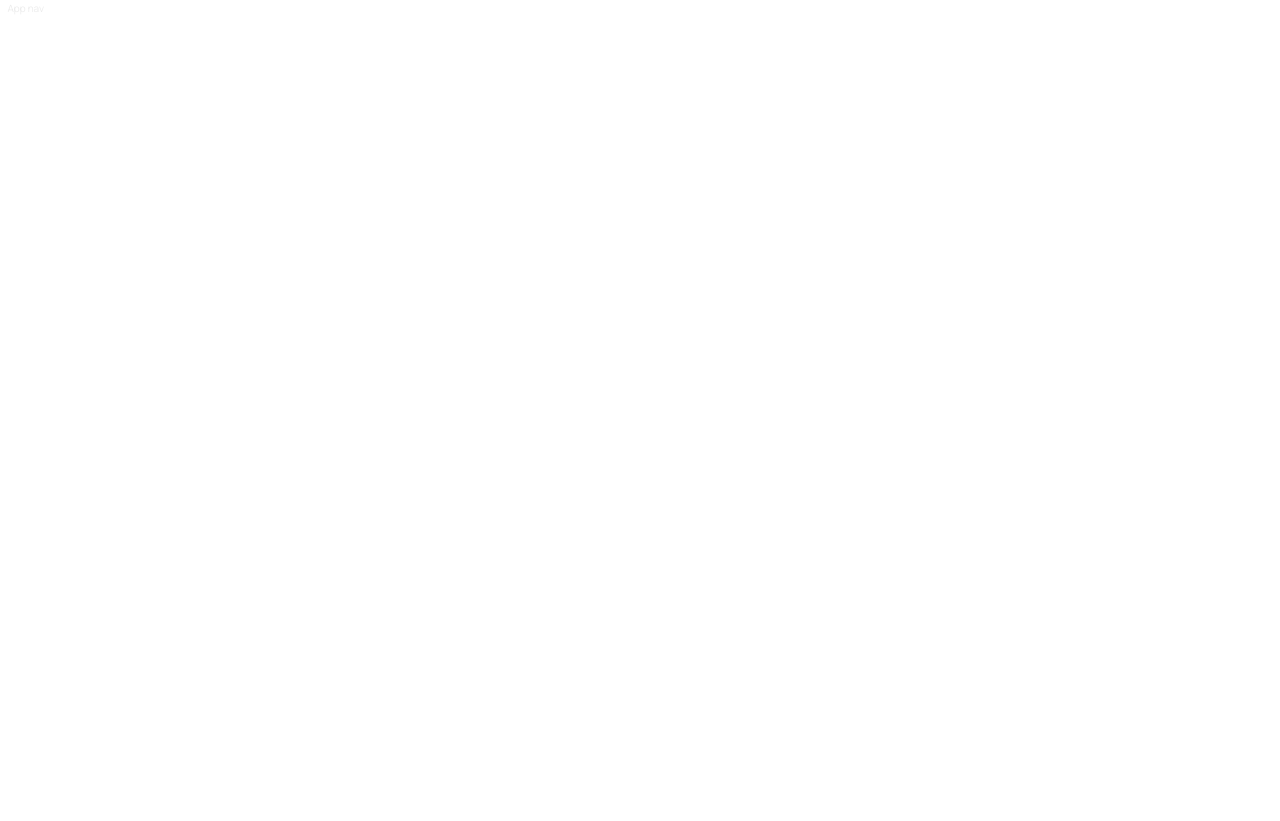
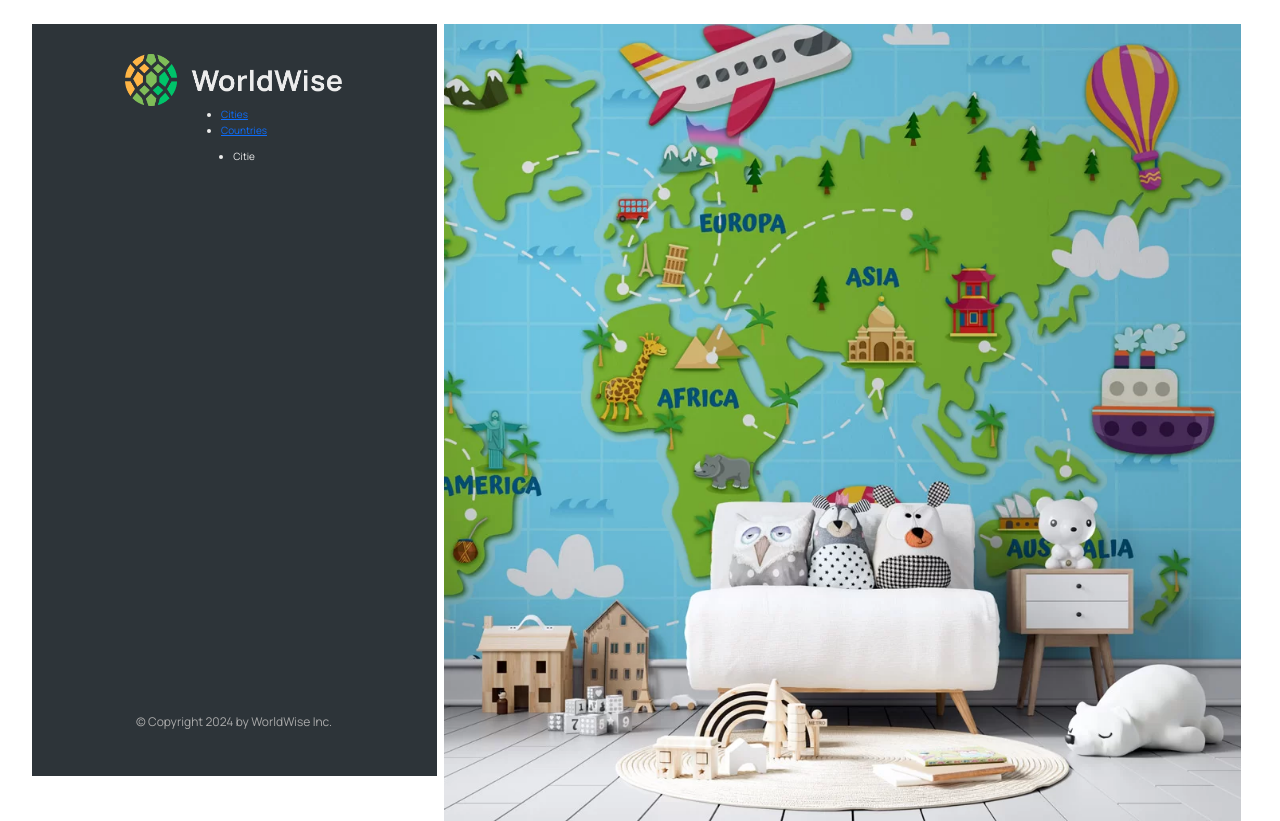
Before and after one commit to AdityaDaniel06/worldWide_React, a React (Vite) app: page /app in a window 1280 px wide. Before the commit the page ends 800 px from the top, so only its background shows below. Built offline with nearby package versions, Linux system fonts and the light colour scheme.

Commit message:
basic routes done

```diff
--- a/src/App.jsx
+++ b/src/App.jsx
@@ -9,18 +9,24 @@ import Pricing from './pages/Pricing';
 import PageNotFound from './pages/PageNotFound';
 import Login from './pages/Login';
 import AppLayout from './pages/AppLayout';
+import CityList from './components/CityList';
 
 function App() {
   return (
     <Container fluid>
       <BrowserRouter>
         <Routes>
-          <Route path="/" element={<Homepage />}></Route>
-          <Route path="product" element={<Product />}></Route>
+          {/* <Route path="/" element={<Homepage />}></Route> */}
+          <Route index element={<Homepage />}></Route>
           <Route path="pricing" element={<Pricing />}></Route>
+          <Route path="products" element={<Product />}></Route>
           <Route path="/login" element={<Login />}></Route>
-          <Route path="/login" element={<Login />}></Route>
-          <Route path="/app" element={<AppLayout />}></Route>
+          <Route path="/app" element={<AppLayout />}>
+            <Route index element={<CityList />}></Route>
+            <Route path="cities" element={<CityList />}></Route>
+            <Route path="countries" element={<p>Countries</p>}></Route>
+            <Route path="form" element={<p>form</p>}></Route>
+          </Route>
           <Route path="*" element={<PageNotFound />}></Route>
         </Routes>
       </BrowserRouter>
--- a/src/components/AppNav.jsx
+++ b/src/components/AppNav.jsx
@@ -1,5 +1,17 @@
+import styles from './AppNav.module.css';
+import { NavLink } from 'react-router-dom';
 function AppNav() {
-  return <div>App nav</div>;
+  return (
+    <nav className={styles.nav}>
+      <ul>
+        <li>
+          <NavLink to="cities">Cities</NavLink>
+        </li>
+        <li>
+          <NavLink to="countries">Countries</NavLink>
+        </li>
+      </ul>
+    </nav>
+  );
 }
-
 export default AppNav;
--- /dev/null
+++ b/src/components/Button.module.css
@@ -0,0 +1,35 @@
+.btn {
+    color: inherit;
+    text-transform: uppercase;
+    padding: 0.8rem 1.6rem;
+    font-family: inherit;
+    font-size: 1.5rem;
+    border: none;
+    border-radius: 5px;
+    cursor: pointer;
+  }
+
+  .primary {
+    font-weight: 700;
+    background-color: var(--color-brand--2);
+    color: var(--color-dark--1);
+  }
+
+  .back {
+    font-weight: 600;
+    background: none;
+    border: 1px solid currentColor;
+  }
+
+  .position {
+    font-weight: 700;
+    position: absolute;
+    z-index: 1000;
+    font-size: 1.4rem;
+    bottom: 4rem;
+    left: 50%;
+    transform: translateX(-50%);
+    background-color: var(--color-brand--2);
+    color: var(--color-dark--1);
+    box-shadow: 0 0.4rem 1.2rem rgba(36, 42, 46, 0.16);
+  }
--- /dev/null
+++ b/src/components/CityList.jsx
@@ -0,0 +1,10 @@
+import styles from './CityList.module.css';
+function CityList() {
+  return (
+    <ul className={styles.cityList}>
+      <li>Citie</li>
+    </ul>
+  );
+}
+
+export default CityList;
--- a/src/components/Logo.jsx
+++ b/src/components/Logo.jsx
@@ -4,7 +4,7 @@ import styles from './Logo.module.css';
 function Logo() {
   return (
     <Link to="/">
-      <img src="/logo.png" alt="WorldWise logo" className={styles.logo} />;
+      <img src="/logo.png" alt="WorldWise logo" className={styles.logo} />
     </Link>
   );
 }
--- /dev/null
+++ b/src/components/Map.jsx
@@ -0,0 +1,14 @@
+import styles from './Map.module.css';
+import map_bg from '../../public/10-8.webp';
+import { Container } from 'react-bootstrap';
+function Map() {
+  return (
+    <Container>
+      <div className={styles.mapContainer}>
+        <img src={map_bg} alt="map" className="w-100 " />
+      </div>
+    </Container>
+  );
+}
+
+export default Map;
--- /dev/null
+++ b/src/components/Map.module.css
@@ -0,0 +1,38 @@
+.mapContainer {
+  flex: 1;
+  height: 100%;
+  background-color: var(--color-dark--2);
+  position: relative;
+}
+
+.map {
+  height: 100%;
+}
+
+/* Here we want to style classes that are coming from leaflet. So we want CSS Modules to give us the ACTUAL classnames, not to add some random ID to them, because then they won't match the classnames defined inside the map. The solution is to define these classes as GLOBAL */
+:global(.leaflet-popup .leaflet-popup-content-wrapper) {
+  background-color: var(--color-dark--1);
+  color: var(--color-light--2);
+  border-radius: 5px;
+  padding-right: 0.6rem;
+}
+
+:global(.leaflet-popup .leaflet-popup-content) {
+  font-size: 1.5rem;
+  display: flex;
+  align-items: center;
+  gap: 1rem;
+}
+
+:global(.leaflet-popup .leaflet-popup-content span:first-child) {
+  font-size: 2.5rem;
+  line-height: 1;
+}
+
+:global(.leaflet-popup .leaflet-popup-tip) {
+  background-color: var(--color-dark--1);
+}
+
+:global(.leaflet-popup-content-wrapper) {
+  border-left: 5px solid var(--color-brand--2);
+}
--- /dev/null
+++ b/src/components/SideBar.jsx
@@ -0,0 +1,22 @@
+import styles from './SideBar.module.css';
+
+import Logo from './Logo';
+import AppNav from './AppNav';
+
+import { Outlet } from 'react-router-dom';
+function SideBar() {
+  return (
+    <div className={styles.sidebar}>
+      <Logo />
+      <AppNav />
+
+      <Outlet />
+      <footer className={styles.footer}>
+        <p className={styles.copyright}>
+          &copy; Copyright {new Date().getFullYear()} by WorldWise Inc.
+        </p>
+      </footer>
+    </div>
+  );
+}
+export default SideBar;
--- /dev/null
+++ b/src/components/SideBar.module.css
@@ -0,0 +1,19 @@
+.sidebar {
+  flex-basis: 56rem;
+  background-color: var(--color-dark--1);
+  padding: 3rem 5rem 3.5rem 5rem;
+
+  display: flex;
+  flex-direction: column;
+  align-items: center;
+  height: calc(100vh - 4.8rem);
+}
+
+.footer {
+  margin-top: auto;
+}
+
+.copyright {
+  font-size: 1.2rem;
+  color: var(--color-light--1);
+}
--- a/src/pages/AppLayout.jsx
+++ b/src/pages/AppLayout.jsx
@@ -1,9 +1,14 @@
 import AppNav from '../components/AppNav';
+import SideBar from '../components/SideBar';
+import Map from '../components/Map';
+
+import styles from './AppLayout.module.css';
 
 function AppLayout() {
   return (
-    <div>
-      <AppNav></AppNav>
+    <div className={styles.app}>
+      <SideBar />
+      <Map />
     </div>
   );
 }
--- a/src/pages/Login.jsx
+++ b/src/pages/Login.jsx
@@ -1,10 +1,14 @@
 import Pagenav from '../components/PageNav';
 import styles from './Login.module.css';
+import customBtn from '../components/Button.module.css';
+
+import Button from 'react-bootstrap/Button';
 import { useState } from 'react';
+import { Link } from 'react-router-dom';
 
 export default function Login() {
   // PRE-FILL FOR DEV PURPOSES
-  const [email, setEmail] = useState('jack@example.com');
+  const [email, setEmail] = useState('email@example.com');
   const [password, setPassword] = useState('qwerty');
 
   return (
@@ -32,7 +36,15 @@ export default function Login() {
         </div>
 
         <div>
-          <button>Login</button>
+          <Link to="/app">
+            <Button variant="success" size="lg">
+              Login
+            </Button>
+          </Link>
+          &nbsp; &nbsp;
+          <Button variant="secondary" size="lg">
+            Sign Up
+          </Button>
         </div>
       </form>
     </main>
```
Also changed, not shown: public/10-8.webp (added), public/map_bg.jpg (added), src/components/CityList.module.css (added).
